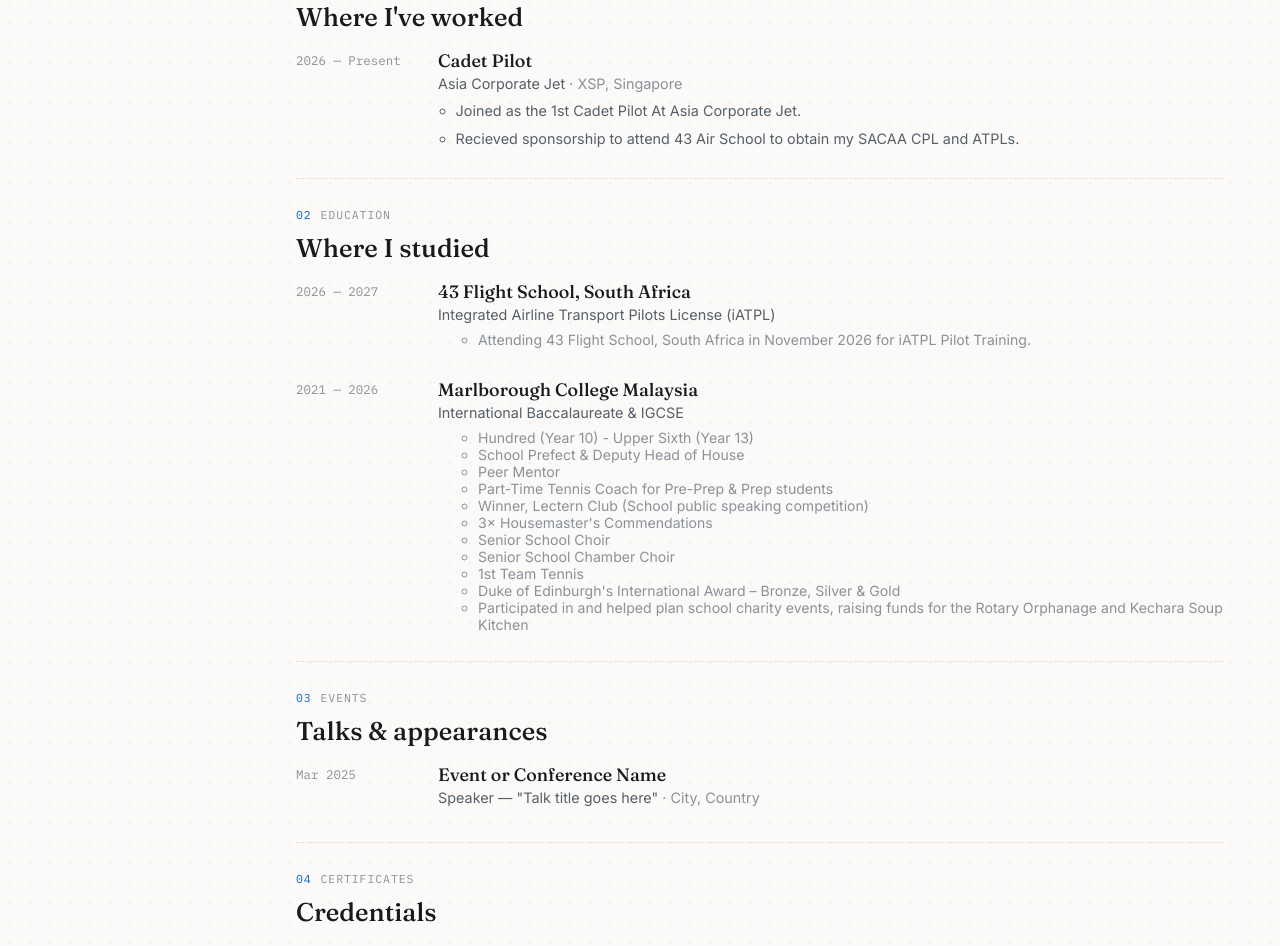
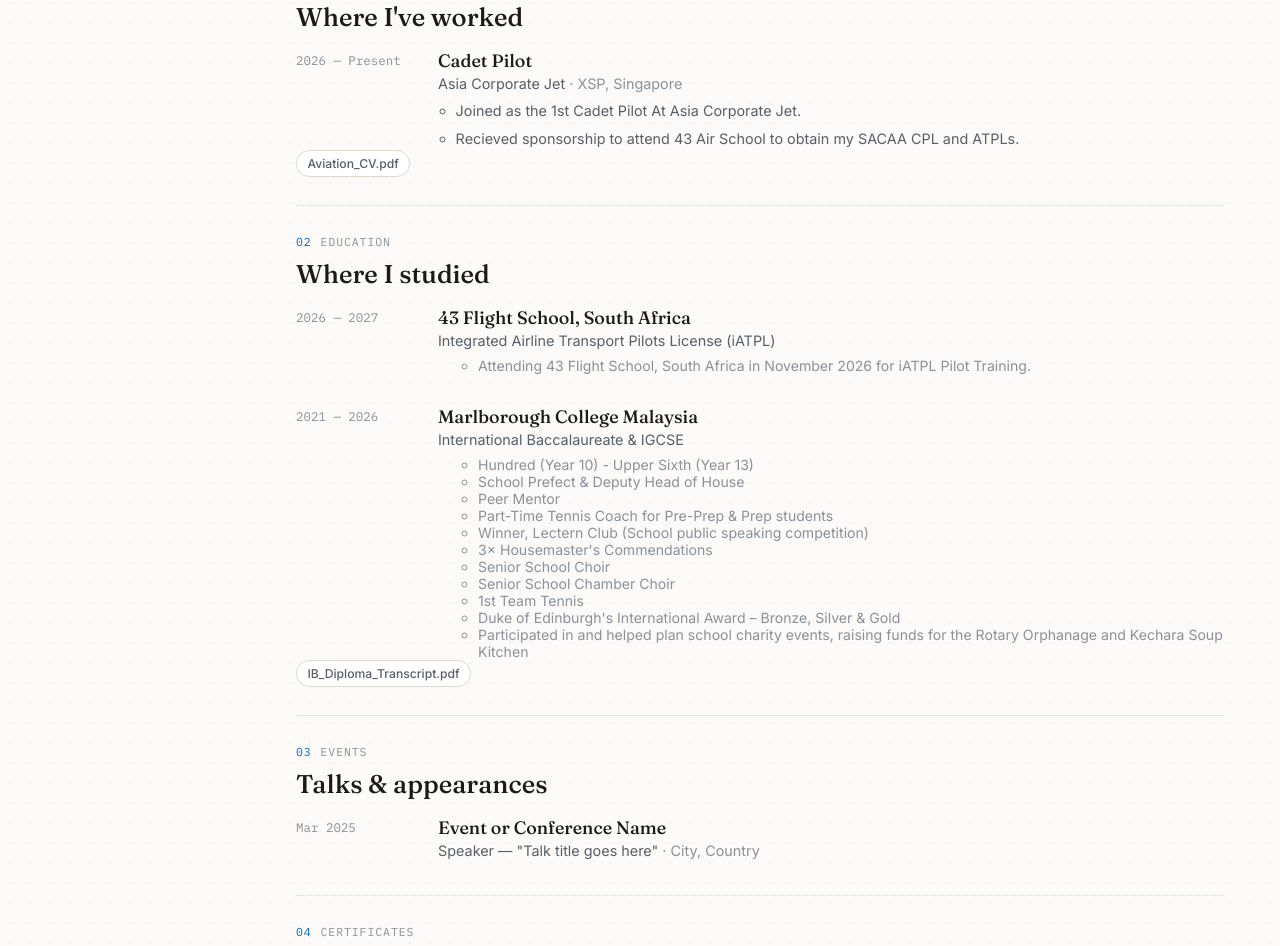
Before and after one commit to rice-evans/testbed, a React (Vite) app: page / in a window 1280 px wide. Shown: the part 767-1713 px from the top of the page. Built offline with nearby package versions, Linux system fonts and the light colour scheme.

Commit message:
Update App.jsx

```diff
--- a/src/App.jsx
+++ b/src/App.jsx
@@ -91,23 +91,62 @@
             <Hero />
           </Section>
 
-          <Section id="experience" index="01" eyebrow="Experience" title="Where I've worked" register={registerSection}>
+          <Section
+            id="experience"
+            index="01"
+            eyebrow="Experience"
+            title="Where I've worked"
+            register={registerSection}
+            attachments={[
+              { name: "Aviation_CV.pdf", url: "/documents/Aviation_CV.pdf" }
+            ]}
+          >
             <Experience />
           </Section>
 
-          <Section id="education" index="02" eyebrow="Education" title="Where I studied" register={registerSection}>
+          <Section
+            id="education"
+            index="02"
+            eyebrow="Education"
+            title="Where I studied"
+            register={registerSection}
+            attachments={[
+              { name: "IB_Diploma_Transcript.pdf", url: "/documents/IB_Transcript.pdf" }
+            ]}
+          >
             <Education />
           </Section>
 
-          <Section id="events" index="03" eyebrow="Events" title="Talks & appearances" register={registerSection}>
+          <Section
+            id="events"
+            index="03"
+            eyebrow="Events"
+            title="Talks & appearances"
+            register={registerSection}
+            attachments={[]} // Left empty intentionally; no chips will render here
+          >
             <Events />
           </Section>
 
-          <Section id="certificates" index="04" eyebrow="Certificates" title="Credentials" register={registerSection}>
+          <Section
+            id="certificates"
+            index="04"
+            eyebrow="Certificates"
+            title="Credentials"
+            register={registerSection}
+            attachments={[]}
+          >
             <Certificates />
           </Section>
 
-          <Section id="media" index="05" eyebrow="Media" title="Photos & documents" register={registerSection}>
+          <Section
+            id="media"
+            index="05"
+            eyebrow="Media"
+            title="Photos & documents"
+            register={registerSection}
+            attachments={[]}
+          >
             <Media />
           </Section>
 
```
